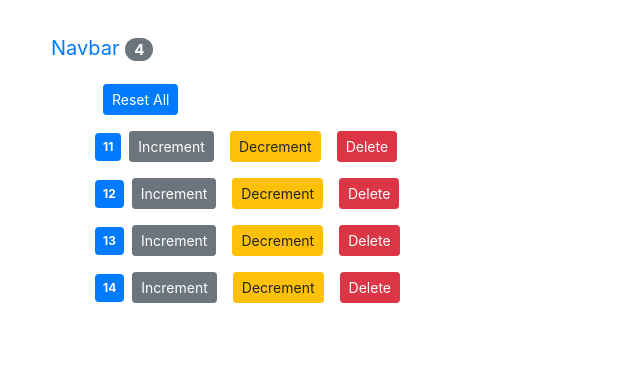
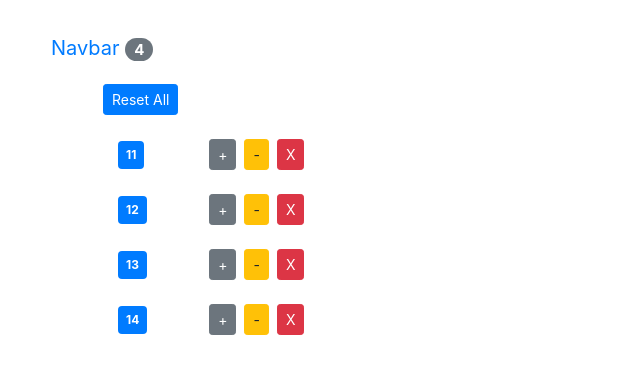
Before and after one commit to matiasg11/firsttry, a React (Create React App) app: page / in a window 1280 px wide. Shown: the top 374 px of the page, without its empty margins (0-640 px from the left). Built offline with nearby package versions, Linux system fonts and the light colour scheme.

Commit message:
homework done. Grid applied, decreaser disabled

```diff
--- a/src/components/counter.jsx
+++ b/src/components/counter.jsx
@@ -8,25 +8,36 @@
 
     render() {
         return (
-            <div>
+            <div className="row m-2 align-items-center">
+                <div className="col-1">
                     <span className={this.getBadgeClasses()}>
                         {this.formatCount()}
                     </span>
+                </div>
+                <div className="col-2">
                     <button
-                    onClick={() => this.props.onIncrement(this.props.counter)}
-                    className="btn btn-secondary btn-sm m-2">
-                    Increment
+                        onClick={() =>
+                            this.props.onIncrement(this.props.counter)
+                        }
+                        className="btn btn-secondary btn-sm ">
+                        +
                     </button>
                     <button
-                    onClick={() => this.props.onDecrement(this.props.counter)}
-                    className="btn btn-warning btn-sm m-2">
-                    Decrement
+                        onClick={() =>
+                            this.props.onDecrement(this.props.counter)
+                        }
+                        className="btn btn-warning btn-sm m-2"
+                        disabled={this.props.counter.value == 0}>
+                        -
                     </button>
                     <button
-                    onClick={() => this.props.onDelete(this.props.counter.id)}
-                    className="btn btn-danger btn-sm m-2">
-                    Delete
+                        onClick={() =>
+                            this.props.onDelete(this.props.counter.id)
+                        }
+                        className="btn btn-danger btn-sm">
+                        X
                     </button>
+                </div>
             </div>
         );
     }
--- a/src/components/counters.jsx
+++ b/src/components/counters.jsx
@@ -3,19 +3,22 @@
 
 class Counters extends Component {
     render() {
+        //Object destructuring to eliminate all the ".props"
+        const { onDecrement, onReset, onDelete, onIncrement, counters } =
+            this.props;
         return (
             <div>
                 <button
-                    onClick={this.props.onReset}
+                    onClick={onReset}
                     className="btn btn-primary btn-sm m-2">
                     Reset All
                 </button>
-                {this.props.counters.map((counter) => (
+                {counters.map((counter) => (
                     <Counter
                         key={counter.id} //Used internally by react
-                        onDelete={this.props.onDelete}
-                        onIncrement={this.props.onIncrement}
-                        onDecrement={this.props.onDecrement}
+                        onDelete={onDelete}
+                        onIncrement={onIncrement}
+                        onDecrement={onDecrement}
                         counter={counter}
                     />
                 ))}
--- a/src/components/navbar.jsx
+++ b/src/components/navbar.jsx
@@ -1,21 +1,28 @@
 import React, { Component } from "react";
 
-class NavBar extends Component {
-    state = {};
-    render() {
+//This component only renders values but does not have any functions. It does not have a state and only takes the values via props.
+//Stateless Functional Component => A function that only renders
+
+//I have to remove this from the call to the props values and use props as a parameter
+
+//We can use object destructuring by only passing the totalCounters property from the props. It has to go between curly braces and it can be directly called afterwards
+
+const NavBar = ({ totalCounters }) => {
+    // class NavBar extends Component {
+    //     state = {};
+    // render() {
     return (
         <nav className="navbar bg-body-tertiary">
             <div className="container-fluid">
                 <a className="navbar-brand" href="#">
                     Navbar{" "}
                     <span className="badge badge-pill badge-secondary">
-                            {this.props.totalCounters}
+                        {totalCounters}
                     </span>
                 </a>
             </div>
         </nav>
     );
-    }
-}
+};
 
 export default NavBar;
```
Lines whose indentation alone changed are shown as unchanged.
